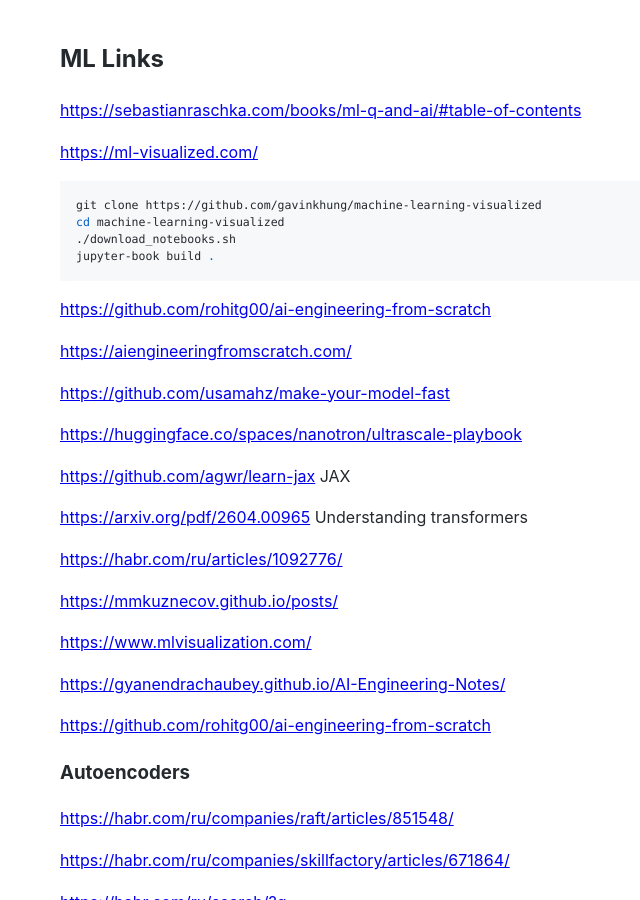
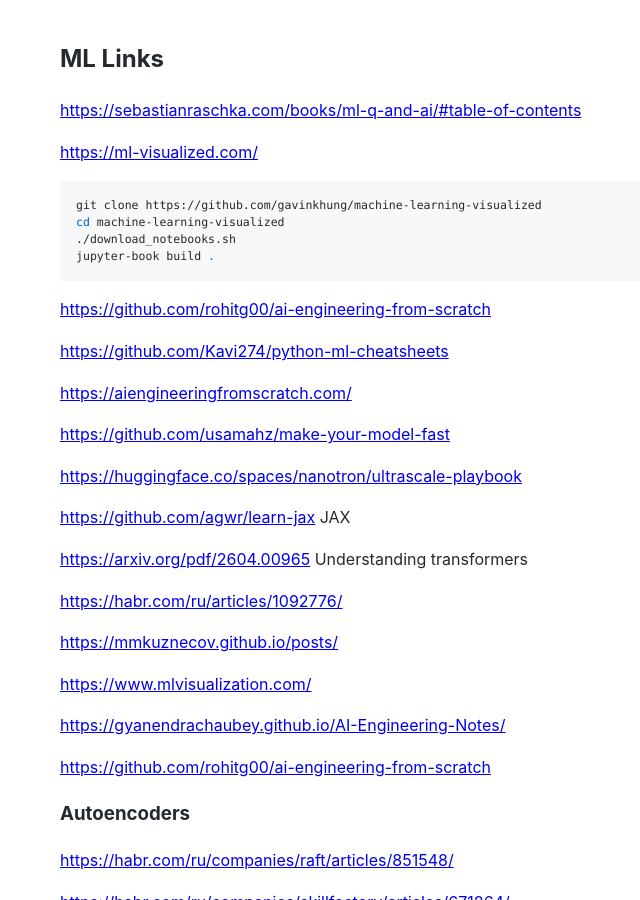
Before and after one commit to Michael-Lubinsky/michael-lubinsky.github.com, a Jekyll site: the page built from ml/mamba.md, in a window 1280 px wide and 900 px high. Shown: the whole window, without its empty margins (130-770 px from the left). Built offline with Jekyll 4.4.1, drawn with Linux system fonts in a browser that asks for light colours; our own code applies the rules of GitHub Pages for plain Markdown files.

Commit message:
Add additional resource links to mamba.md

````diff
--- a/ml/mamba.md
+++ b/ml/mamba.md
@@ -10,6 +10,8 @@
 jupyter-book build .
 ```
 <https://github.com/rohitg00/ai-engineering-from-scratch>
+
+<https://github.com/Kavi274/python-ml-cheatsheets>
 
 <https://aiengineeringfromscratch.com/>
 
````
